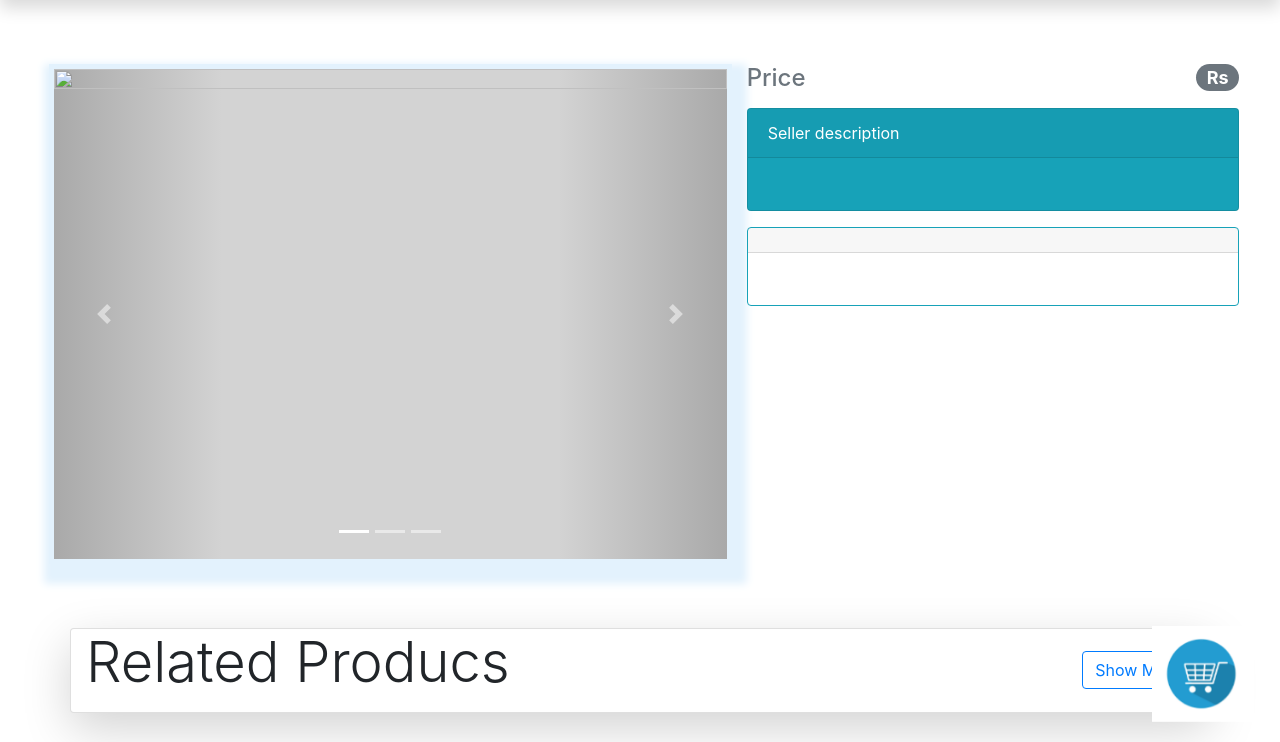
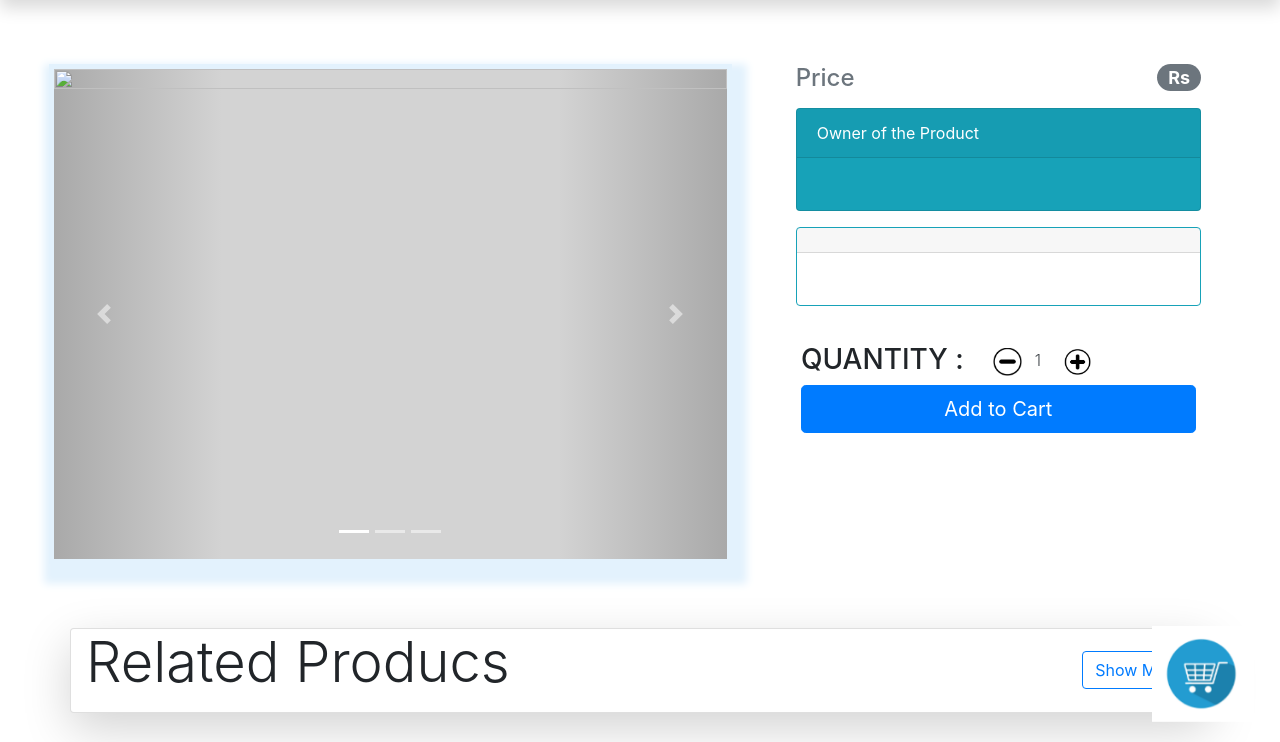
Before and after one commit to abdchau/cs-344-semester-project, a PHP site: page /productDetail.php?prd=1 in a window 1280 px wide. Shown: the part 58-800 px from the top of the page. Run offline with PHP 8.4, Linux system fonts and the light colour scheme; data that the repository does not hold is empty.

Commit message:
Added 'Add to cart' button and quantitiy management to productDetails

```diff
--- a/view/productDetail.php
+++ b/view/productDetail.php
@@ -13,7 +13,33 @@
 
     <script src="../controller/jquery.js"></script>
     <script src="../controller/products.js"></script>
+    <style type="text/css">
 
+		    	.quantity {
+		  padding-top: 20px;
+		  margin-right: 60px;
+		}
+		.quantity input {
+		  border: none;
+		  text-align: center;
+		  width: 32px;
+		  font-size: 16px;
+		  color: #43484D;
+		  font-weight: 300;
+		}
+		 .stil {
+		 	background-color: white;
+		 	width: 30px;
+		  height: 30px;
+		  border-radius: 6px;
+		  border: none;
+		 }
+
+		button:focus,
+		input:focus {
+		  outline:0;
+		}
+		    </style>
   </head>
   <body ng-app="productApp">
 
@@ -94,13 +120,13 @@
 	  </div>
 
 	</div>
-	<div class="col-md-5 order-md-2 mb-4"  style="padding-right: 2%; padding-top: 5%;">
+	<div class="col-md-5 order-md-2 mb-4"  style="padding: 5%;">
       <h4 class="d-flex justify-content-between align-items-center mb-3">
         <span class="text-muted">Price</span>
         <span class="badge badge-secondary badge-pill">Rs {{info.price}}</span>
       </h4>
       <div class="card text-white bg-info mb-3" style="width: 100%">
-  <div class="card-header">Seller description</div>
+  <div class="card-header">Owner of the Product</div>
   <div class="card-body">
     <h5 class="card-title">{{info.firstName}} {{info.lastName}}</h5>
   </div>
@@ -111,6 +137,19 @@
     <h5 class="card-title"></h5>
     <p class="card-text">{{info.productDscrptn}}</p>
   </div>
+</div>
+<div class="row" style="padding: 5%">
+      <h3>QUANTITY :   </h3>
+	<div class="quantity" style="padding-bottom: 2%; padding-top: 1%; padding-left: 6%">
+      <button class="minus-btn stil" type="button" name="button">
+        <img src="images/minus.png" style="max-height: 100%" alt="" />
+      </button>
+      <input type="text" name="name" value="1" id="qtty">
+      <button class="plus-btn stil" type="button" name="button">
+        <img src="images/plus.png" style="max-height: 90%"alt="" />
+      </button>
+    </div>
+	<button class="btn btn-lg btn-primary btn-block" type="submit" id="signin">Add to Cart</button>
 </div>
     </div>
 </div>
@@ -144,6 +183,20 @@
         <a href="checkout.html"><img height=80% width=80% src="images/cart.png"></a>
     </div>
     <!-- Optional JavaScript -->
+    <script type="text/javascript">
+    	$('.minus-btn').on('click', function(e) {
+    	if($('#qtty').val() != 1)
+            {
+                $('#qtty').val(parseInt($('#qtty').val())-1);
+            }
+        });
+
+        $('.plus-btn').on('click', function(e) {
+                $('#qtty').val(parseInt($('#qtty').val())+1);
+        });
+
+
+    </script>
 
     <script src="../controller/angular-1.3.14.js"></script>
         <script>
```
Also changed, not shown: model/category.php (+13 -0 lines), view/category.php (+14 -15 lines), view/images/minus.PNG (added), view/images/plus.PNG (added).
